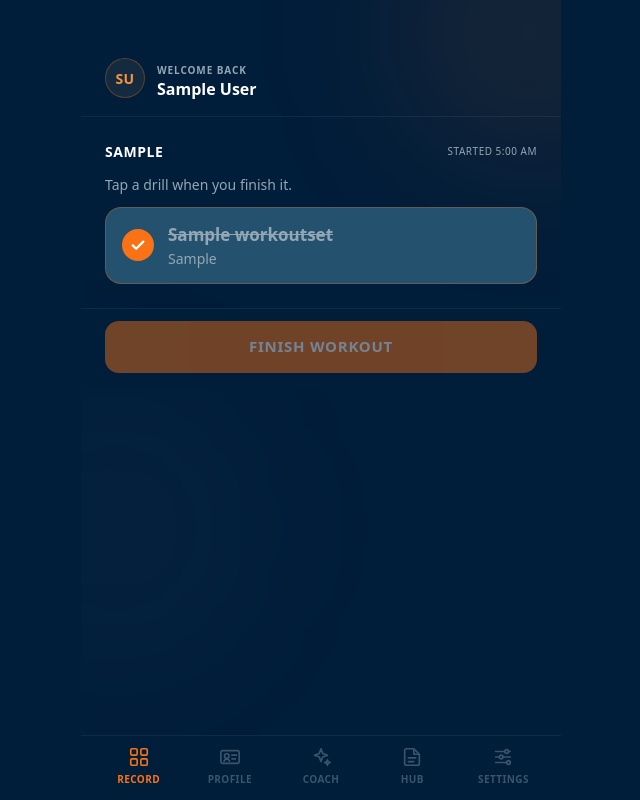
After one commit to Kaiden-King/ascendiq, a Django app: page /workout/1/ in a window 1280 px wide. The commit adds this page. Shown: the whole page, without its empty margins (319-959 px from the left). Run offline with Django 5.2, Linux system fonts and the light colour scheme; a user stored in the database is signed in; tables that the repository leaves empty hold one stand-in row (values such as "Sample post").

Commit message:
Step 16: active session screen
- /workout/<id>/ lists drills; each row is one big tap target
- POST /workout/set/<id>/toggle/ flips done and returns only that row
  (partials/set_row.html, shared by page and HTMX response)
- Access check inside every query; two-account test returns 404
- Failed HTMX saves show a visible "Didn't save" message
- Finish bar pinned in thumb reach (enabled in step 18)

Co-Authored-By: Claude Opus 5.5 <noreply@anthropic.com>

```diff
--- a/athletes/urls.py
+++ b/athletes/urls.py
@@ -10,4 +10,6 @@ urlpatterns = [
     path("dashboard/", views.dashboard, name="dashboard"),
     path("workout/today/", views.workout_today, name="workout_today"),
     path("workout/start/", views.workout_start, name="workout_start"),
+    path("workout/<int:workout_id>/", views.workout_session, name="workout_session"),
+    path("workout/set/<int:set_id>/toggle/", views.set_toggle, name="set_toggle"),
 ]
--- a/athletes/views.py
+++ b/athletes/views.py
@@ -6,7 +6,7 @@ from django.utils.text import slugify
 from django.views.decorators.http import require_POST
 
 from .forms import SignupForm
-from .models import Athlete
+from .models import Athlete, Workout, WorkoutSet
 from .workout_templates import GUARD_60, GUARD_60_FOCUS, create_todays_workout, todays_workout
 
 
@@ -59,9 +59,11 @@ def dashboard(request):
 
 @login_required
 def workout_today(request):
-    """Today's drills. Shows the plan until Start is tapped, then the real workout."""
+    """Today's plan and the Start button. Once started, go straight to the session."""
     athlete = get_object_or_404(Athlete, user=request.user)
     workout = todays_workout(athlete)
+    if workout:
+        return redirect("workout_session", workout_id=workout.id)
     context = {
         "athlete": athlete,
         "active_tab": "record",
@@ -77,6 +79,34 @@ def workout_today(request):
 def workout_start(request):
     """Create today's workout. POST only, so just visiting a page never creates rows."""
     athlete = get_object_or_404(Athlete, user=request.user)
-    create_todays_workout(athlete)
-    # Step 16 sends this to the active session screen instead.
-    return redirect("workout_today")
+    workout = create_todays_workout(athlete)
+    return redirect("workout_session", workout_id=workout.id)
+
+
+@login_required
+def workout_session(request, workout_id):
+    """The active session: one tappable row per drill."""
+    # Access check in the query: someone else's workout ID is simply "not found".
+    workout = get_object_or_404(Workout, id=workout_id, athlete__user=request.user)
+    context = {
+        "athlete": workout.athlete,
+        "active_tab": "record",
+        "workout": workout,
+        "sets": workout.workoutset_set.all(),
+    }
+    return render(request, "workout_session.html", context)
+
+
+@login_required
+@require_POST
+def set_toggle(request, set_id):
+    """Tap a drill: flip done/not done, send back just that row."""
+    # Access check in the query, through the workout to its athlete's login.
+    workout_set = get_object_or_404(WorkoutSet, id=set_id, workout__athlete__user=request.user)
+    workout_set.completed = not workout_set.completed
+    workout_set.save(update_fields=["completed"])
+
+    if not request.htmx:
+        # No HTMX (old browser, script blocked): fall back to reloading the page.
+        return redirect("workout_session", workout_id=workout_set.workout_id)
+    return render(request, "partials/set_row.html", {"set": workout_set})
--- a/static/css/ascendiq.css
+++ b/static/css/ascendiq.css
@@ -153,7 +153,7 @@ button { font: inherit; color: inherit; border: none; background: none; cursor:
   position: relative; z-index: 1;
   flex: 1;
   overflow-y: auto;
-  padding: 24px var(--pad) 96px;
+  padding: 24px var(--pad) 24px;
   display: flex; flex-direction: column; gap: var(--pad);
   scrollbar-width: none;
 }
@@ -431,3 +431,57 @@ a.btn-primary { display: flex; align-items: center; justify-content: center; }
   color: var(--orange-lt); background: var(--orange-wash);
   border: 1px solid var(--orange-line); border-radius: 999px; padding: 4px 10px;
 }
+
+/* ===================== active session ===================== */
+.session__hint { margin: 0; font-size: 14px; color: var(--muted); }
+.sets { margin: 0; padding: 0; list-style: none; display: flex; flex-direction: column; gap: 10px; }
+.set {
+  background: var(--card);
+  border: 1px solid var(--card-line);
+  border-radius: var(--r-md);
+  transition: border-color .15s;
+}
+/* The whole row is the button — no small checkbox to aim for with a thumb */
+.set__toggle {
+  display: flex; align-items: center; gap: 14px;
+  width: 100%; min-height: 72px; padding: 14px 16px;
+  text-align: left;
+}
+.set__toggle:disabled { opacity: .6; }   /* while saving */
+.set__check {
+  flex-shrink: 0;
+  width: 32px; height: 32px; border-radius: 50%;
+  display: grid; place-items: center;
+  border: 2px solid var(--muted);
+}
+.set__check svg {
+  width: 18px; height: 18px; fill: none;
+  stroke: var(--text); stroke-width: 3; stroke-linecap: round; stroke-linejoin: round;
+  opacity: 0;
+}
+.set__text { display: flex; flex-direction: column; min-width: 0; }
+.set__name { font-size: 17px; font-weight: 700; color: var(--text); }
+.set__target { font-size: 14px; color: var(--muted); }
+
+.set--done { border-color: var(--orange-line); }
+.set--done .set__check { background: var(--orange); border-color: var(--orange); }
+.set--done .set__check svg { opacity: 1; }
+.set--done .set__name { color: var(--muted); text-decoration: line-through; }
+
+/* Finish button: sticks to the bottom of the scrolling area, just above the nav */
+.session__bar {
+  position: sticky; bottom: -24px;   /* flush with the bottom of the scroll area */
+  margin: 0 calc(-1 * var(--pad)) -24px;
+  padding: 12px var(--pad) 16px;
+  background: var(--bg);
+  border-top: 1px solid var(--hairline);
+}
+.btn-primary:disabled { opacity: .45; cursor: not-allowed; }
+
+/* Save failed */
+.toast {
+  position: absolute; left: 16px; right: 16px; bottom: 96px; z-index: 50;
+  padding: 14px 16px; border-radius: var(--r-sm);
+  background: var(--navy-raised); border-left: 4px solid var(--down);
+  color: var(--text); font-size: 15px; font-weight: 700;
+}
--- a/templates/base.html
+++ b/templates/base.html
@@ -60,6 +60,23 @@
   </nav>
   {% endblock %}
 
+  {# Shown when an HTMX save fails — bad gym wifi must never fail silently. #}
+  <div class="toast" id="save-error" role="alert" hidden>Didn't save — check your signal and tap again.</div>
+
 </div>
+<script>
+  // Any failed HTMX request (no connection, or a server error) shows the toast for 4 seconds.
+  (function () {
+    var toast = document.getElementById("save-error");
+    var timer;
+    function showError() {
+      toast.hidden = false;
+      clearTimeout(timer);
+      timer = setTimeout(function () { toast.hidden = true; }, 4000);
+    }
+    document.body.addEventListener("htmx:sendError", showError);
+    document.body.addEventListener("htmx:responseError", showError);
+  })();
+</script>
 </body>
 </html>
--- /dev/null
+++ b/templates/partials/set_row.html
@@ -0,0 +1,22 @@
+{% comment %}
+  One drill row. The full session page and every HTMX response both render this,
+  so a tapped row comes back from the server exactly as the page would draw it.
+{% endcomment %}
+<li class="set{% if set.completed %} set--done{% endif %}" id="set-{{ set.id }}">
+  <button type="button" class="set__toggle"
+          hx-post="{% url 'set_toggle' set.id %}"
+          hx-target="#set-{{ set.id }}"
+          hx-swap="outerHTML"
+          hx-disabled-elt="this"
+          aria-pressed="{% if set.completed %}true{% else %}false{% endif %}">
+    <span class="set__check" aria-hidden="true">
+      <svg viewBox="0 0 24 24"><path d="M5 12.5l4.5 4.5L19 7.5"/></svg>
+    </span>
+    <span class="set__text">
+      <span class="set__name">{{ set.drill_name }}</span>
+      <span class="set__target">{{ set.target }}</span>
+    </span>
+    <span class="sr-only">{% if set.completed %}Done — tap to undo{% else %}Tap when done{% endif %}</span>
+  </button>
+  {# Shooting drills (made is not None) get score boxes in step 17. #}
+</li>
--- /dev/null
+++ b/templates/workout_session.html
@@ -0,0 +1,24 @@
+{% extends "base.html" %}
+
+{% block title %}Workout · AscendIQ{% endblock %}
+
+{% block content %}
+  <div class="sect">
+    <div class="sect__hd">
+      <h2>{{ workout.focus }}</h2>
+      <span class="sect__note">Started {{ workout.started_at|time:"g:i A" }}</span>
+    </div>
+    <p class="session__hint">Tap a drill when you finish it.</p>
+
+    <ol class="sets">
+      {% for set in sets %}
+        {% include "partials/set_row.html" %}
+      {% endfor %}
+    </ol>
+  </div>
+
+  {# Pinned to the bottom of the scroll area so it's always in thumb reach. #}
+  <div class="session__bar">
+    <button type="button" class="btn-primary" disabled title="Finishing arrives in step 18">Finish workout</button>
+  </div>
+{% endblock %}
```
Also changed, not shown: templates/workout_today.html (+2 -17 lines).
